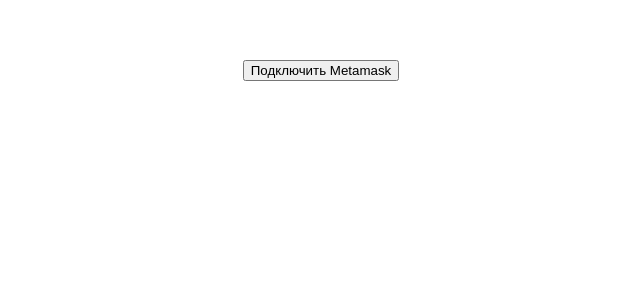
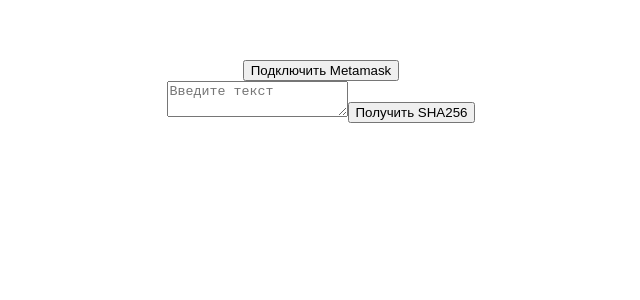
Before and after one commit to AliyaRazyapova/DeNet, a Vue app in the folder de-net/: page / in a window 1280 px wide. Shown: the top 300 px of the page, without its empty margins (319-959 px from the left). Built offline with nearby package versions, Linux system fonts and the light colour scheme.

Commit message:
[add] Hash Generator

```diff
--- a/de-net/package.json
+++ b/de-net/package.json
@@ -9,6 +9,7 @@
   },
   "dependencies": {
     "core-js": "^3.8.3",
+    "crypto-js": "^4.2.0",
     "vue": "^3.2.13",
     "web3": "^4.12.1"
   },
--- a/de-net/src/App.vue
+++ b/de-net/src/App.vue
@@ -1,15 +1,18 @@
 <template>
   <MetamaskConnect />
+  <HashGenerator />
 </template>
 
 <script>
 
 import MetamaskConnect from "@/components/MetamaskConnect.vue";
+import HashGenerator from "@/components/HashGenerator.vue";
 
 export default {
   name: 'App',
   components: {
-    MetamaskConnect
+    MetamaskConnect,
+    HashGenerator
   }
 }
 </script>
--- /dev/null
+++ b/de-net/src/components/HashGenerator.vue
@@ -0,0 +1,25 @@
+<template>
+  <div>
+    <textarea v-model="inputText" placeholder="Введите текст"></textarea>
+    <button @click="generateHash">Получить SHA256</button>
+    <p v-if="hash">Хэш: {{ hash }}</p>
+  </div>
+</template>
+
+<script>
+import CryptoJS from 'crypto-js';
+
+export default {
+  data() {
+    return {
+      inputText: '',
+      hash: '',
+    };
+  },
+  methods: {
+    generateHash() {
+      this.hash = CryptoJS.SHA256(this.inputText).toString();
+    },
+  },
+};
+</script>
```
Also changed, not shown: 1 other file (tests, documents, lock files or other folders).
